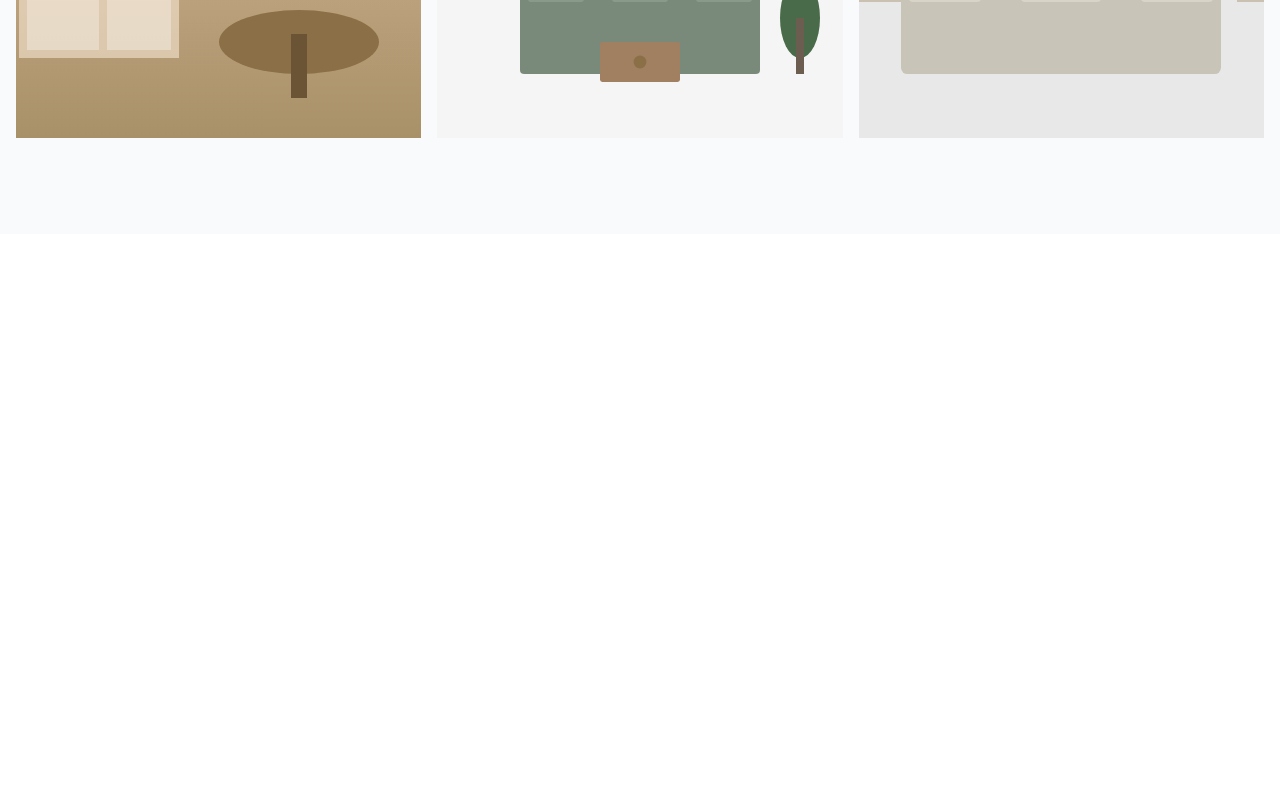
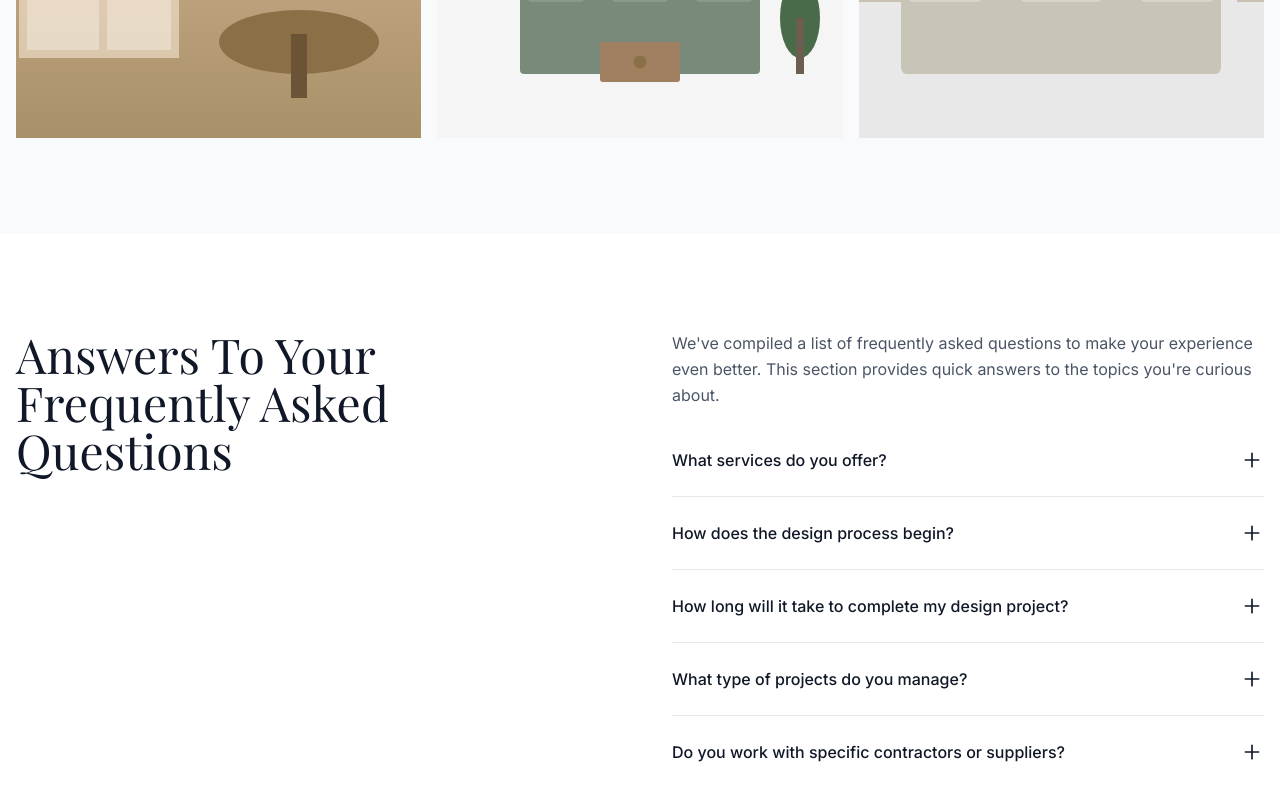
Before and after one commit to Utkrsh2405/g2-interiros, a Next.js app: page / in a window 1280 px wide. Shown: the part 4234-5034 px from the top of the page. Before the commit the page ends 4468 px from the top, so only its background shows below. Built offline with nearby package versions, Linux system fonts and the light colour scheme; a web font is replaced by a local one.

Commit message:
feat: add FAQ accordion section with expand/collapse functionality

```diff
--- a/app/page.tsx
+++ b/app/page.tsx
@@ -4,6 +4,7 @@ import OurServices from "@/components/OurServices";
 import ProcessSteps from "@/components/ProcessSteps";
 import WhyChooseUs from "@/components/WhyChooseUs";
 import RecentWork from "@/components/RecentWork";
+import FAQ from "@/components/FAQ";
 
 export default function Home() {
   return (
@@ -14,6 +15,7 @@ export default function Home() {
       <ProcessSteps />
       <WhyChooseUs />
       <RecentWork />
+      <FAQ />
     </div>
   );
 }
--- /dev/null
+++ b/components/FAQ.tsx
@@ -0,0 +1,125 @@
+'use client';
+
+import React, { useState } from 'react';
+
+interface FAQItem {
+  question: string;
+  answer: string;
+}
+
+const FAQ = () => {
+  const [openIndex, setOpenIndex] = useState<number | null>(null);
+
+  const faqs: FAQItem[] = [
+    {
+      question: 'What services do you offer?',
+      answer:
+        'We offer a comprehensive range of interior design services including residential and commercial design, space planning, furniture selection, color consultation, and complete project management from concept to completion.',
+    },
+    {
+      question: 'How does the design process begin?',
+      answer:
+        'The design process begins with an initial consultation where we discuss your vision, requirements, budget, and timeline. We then create a design proposal and mood boards to ensure we are aligned with your expectations before moving forward.',
+    },
+    {
+      question: 'How long will it take to complete my design project?',
+      answer:
+        'Project timelines vary depending on the scope and complexity. A typical residential project takes 8-12 weeks from initial consultation to completion. We provide a detailed timeline during the proposal phase and keep you updated throughout the process.',
+    },
+    {
+      question: 'What type of projects do you manage?',
+      answer:
+        'We manage a diverse range of projects including residential homes, apartments, commercial spaces, offices, restaurants, and hospitality venues. Each project receives personalized attention and customized design solutions.',
+    },
+    {
+      question: 'Do you work with specific contractors or suppliers?',
+      answer:
+        'We have established relationships with trusted contractors and suppliers, ensuring quality workmanship and materials. However, we are also flexible and can work with your preferred contractors if needed.',
+    },
+  ];
+
+  const toggleFAQ = (index: number) => {
+    setOpenIndex(openIndex === index ? null : index);
+  };
+
+  return (
+    <section className="py-16 md:py-24 bg-white">
+      <div className="container mx-auto px-4">
+        <div className="grid grid-cols-1 lg:grid-cols-2 gap-12 lg:gap-16">
+          {/* Left side - Heading */}
+          <div>
+            <h2 className="text-3xl md:text-4xl lg:text-5xl font-serif text-gray-900 mb-4">
+              Answers To Your Frequently{' '}
+              <em className="font-serif not-italic">Asked Questions</em>
+            </h2>
+          </div>
+
+          {/* Right side - Description and FAQ List */}
+          <div className="space-y-6">
+            {/* Description */}
+            <p className="text-gray-600 leading-relaxed mb-8">
+              We've compiled a list of frequently asked questions to make your
+              experience even better. This section provides quick answers to the
+              topics you're curious about.
+            </p>
+
+            {/* FAQ Accordion */}
+            <div className="space-y-4">
+              {faqs.map((faq, index) => (
+                <div
+                  key={index}
+                  className="border-b border-gray-200 pb-4 last:border-b-0"
+                >
+                  {/* Question Button */}
+                  <button
+                    onClick={() => toggleFAQ(index)}
+                    className="w-full flex justify-between items-center text-left py-2 group"
+                    aria-expanded={openIndex === index}
+                  >
+                    <span className="text-gray-900 font-medium pr-4 group-hover:text-gray-700 transition-colors">
+                      {faq.question}
+                    </span>
+                    <span
+                      className={`flex-shrink-0 w-6 h-6 flex items-center justify-center transition-transform duration-300 ${
+                        openIndex === index ? 'rotate-45' : ''
+                      }`}
+                    >
+                      <svg
+                        className="w-5 h-5 text-gray-900"
+                        fill="none"
+                        stroke="currentColor"
+                        viewBox="0 0 24 24"
+                      >
+                        <path
+                          strokeLinecap="round"
+                          strokeLinejoin="round"
+                          strokeWidth={2}
+                          d="M12 4v16m8-8H4"
+                        />
+                      </svg>
+                    </span>
+                  </button>
+
+                  {/* Answer */}
+                  <div
+                    className={`overflow-hidden transition-all duration-300 ease-in-out ${
+                      openIndex === index
+                        ? 'max-h-96 opacity-100 mt-2'
+                        : 'max-h-0 opacity-0'
+                    }`}
+                  >
+                    <p className="text-gray-600 leading-relaxed pr-8">
+                      {faq.answer}
+                    </p>
+                  </div>
+                </div>
+              ))}
+            </div>
+          </div>
+        </div>
+      </div>
+    </section>
+  );
+};
+
+export default FAQ;
```
